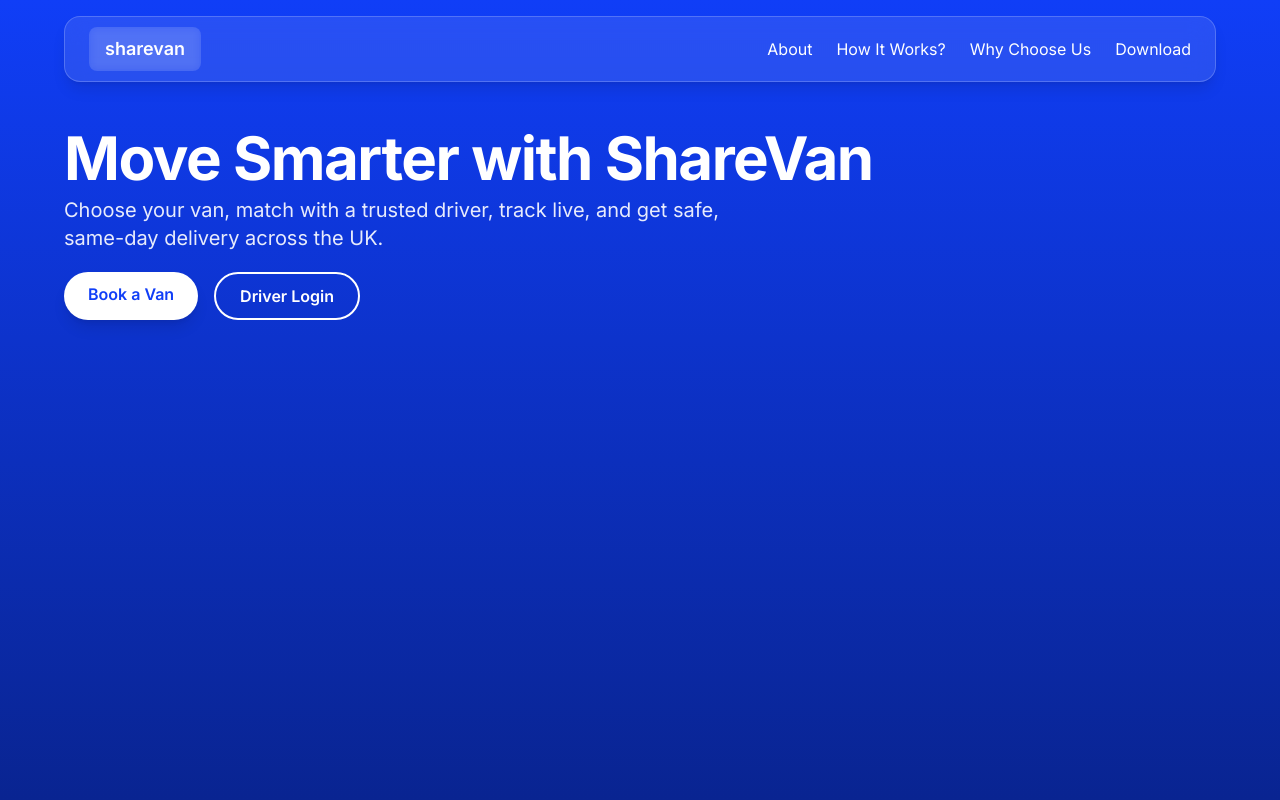
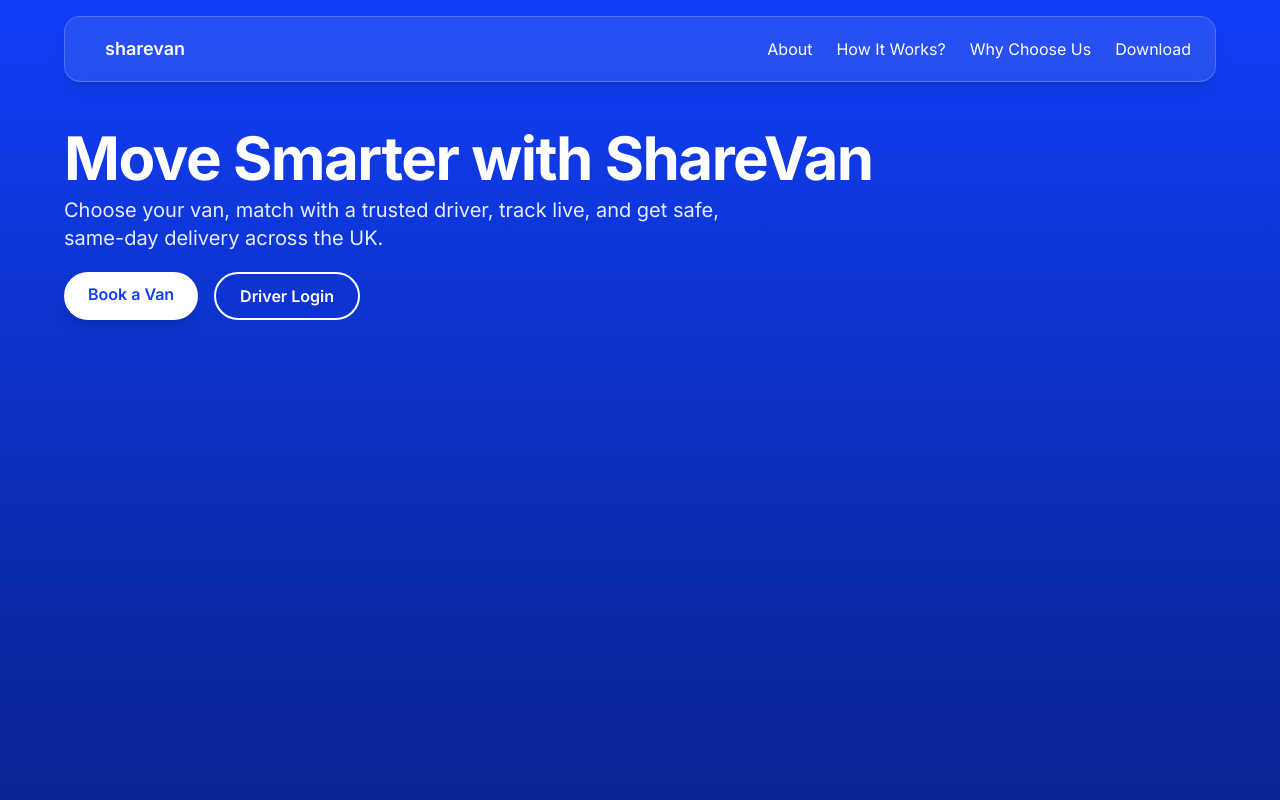
Before and after one commit to Sameer2748/sharevan, a Next.js app in the folder frontend/: page / in a window 1280 px wide. Shown: the top 800 px of the page. Built offline with nearby package versions, Linux system fonts and the light colour scheme.

Commit message:
fixed the footer text

```diff
--- a/frontend/app/page.tsx
+++ b/frontend/app/page.tsx
@@ -62,7 +62,7 @@ export default function HomePage() {
           <div className="flex items-center justify-between">
             {/* Logo */}
             <div className="flex items-center">
-              <div className="bg-white/10 backdrop-blur-sm px-3 py-1.5 sm:px-4 sm:py-2 rounded-lg">
+              <div className=" px-3 py-1.5 sm:px-4 sm:py-2 rounded-lg">
                 <span className="text-white font-semibold text-base sm:text-lg">sharevan</span>
               </div>
             </div>
```
